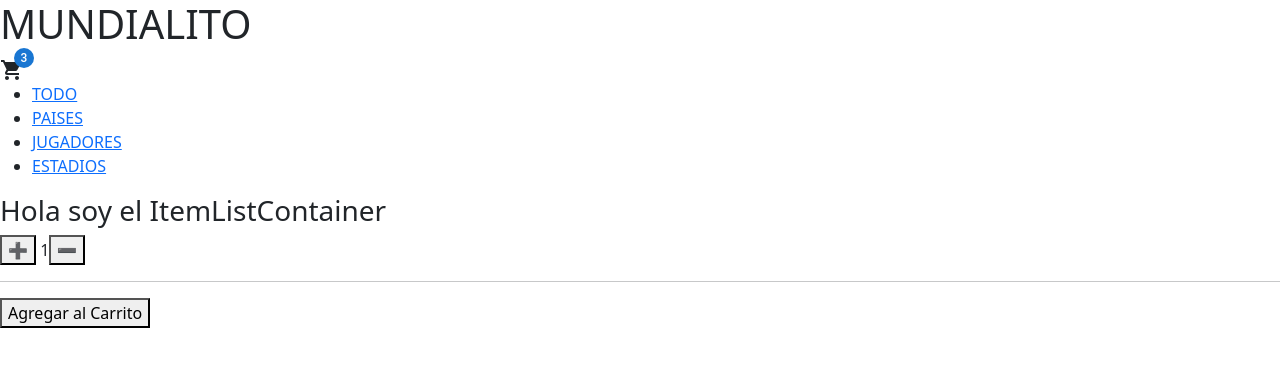
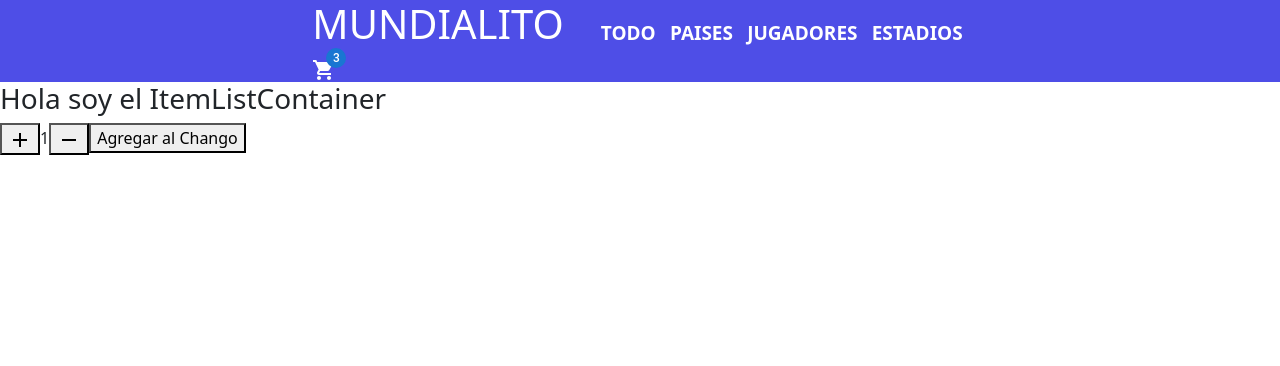
Before and after one commit to Maucopozo/React-Coder, a React (Create React App) app: page / in a window 1280 px wide. Shown: the top 366 px of the page. Built offline with nearby package versions, Linux system fonts and the light colour scheme.

Commit message:
Componentes-II

```diff
--- a/src/App.js
+++ b/src/App.js
@@ -2,13 +2,13 @@ import NavBar from "./components/NavBar";
 import ItemListConstainer from "./components/ItemListContainer";
 import "bootstrap/dist/css/bootstrap.css";
 import ItemCount from "./components/ItemCount";
+import "./App.css";
 
 const App = () => {
   return (
   <div>
     < NavBar />
     <ItemListConstainer greeting = "Hola soy el ItemListContainer"/>
-    <ItemCount/>
   </div>
   );
 
--- a/src/components/ItemCount.js
+++ b/src/components/ItemCount.js
@@ -1,21 +1,40 @@
-import { useState } from "react";
-const ItemCount = () => {
+import { useEffect, useState } from "react";
+import { Add, Remove } from "@mui/icons-material";
 
-const [cantidad, setCantidad] = useState(1);
 
-    const handleClick = () =>{
-       setCantidad(cantidad+1);
+const ItemCount = ({stock , initial , onAdd}) => {
+
+const [cantidad, setCantidad] = useState(0);
+
+useEffect(() => {
+    setCantidad(initial);
+},[]);
+
+const sumar = () => {
+    if (cantidad < stock){
+        setCantidad (cantidad + 1)
     }
+}
 
+const restar = () => {
+    if (cantidad > initial) {
+        setCantidad (cantidad - 1);
+    }
+}
     return(
 <div>
-<button onClick={handleClick}>➕</button> {cantidad}
-<button onClick>➖</button>
-<hr></hr>
-<button onClick>Agregar al Carrito</button>
+<button onClick={sumar}><Add/></button>
+<>{cantidad}</>
+<button onClick={restar}><Remove/></button>
+
+{
+    stock
+    ? <button onClick={() => onAdd (cantidad) }>Agregar al Chango</button>
+    : <button disabled>Agregar al chango</button>
+}
 </div>
 
     );
-}
+    }
 
 export default ItemCount;
--- a/src/components/ItemListContainer.js
+++ b/src/components/ItemListContainer.js
@@ -1,6 +1,17 @@
+import ItemCount from "./ItemCount";
+
+
+
 const ItemListConstainer = ({greeting}) =>{
-return (
+
+    const onAdd = (items) => {
+        alert   ("Tu has seleccionado " + items  + " productos")
+    }
+
+return (<>
 <h3>{greeting}</h3>
+<ItemCount stock={5} initial={1} onAdd={onAdd} />
+</>
 );
 
 }
```
